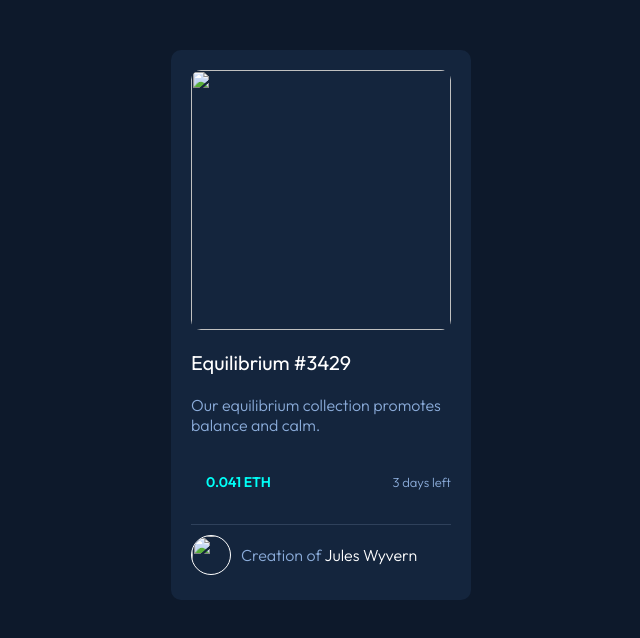
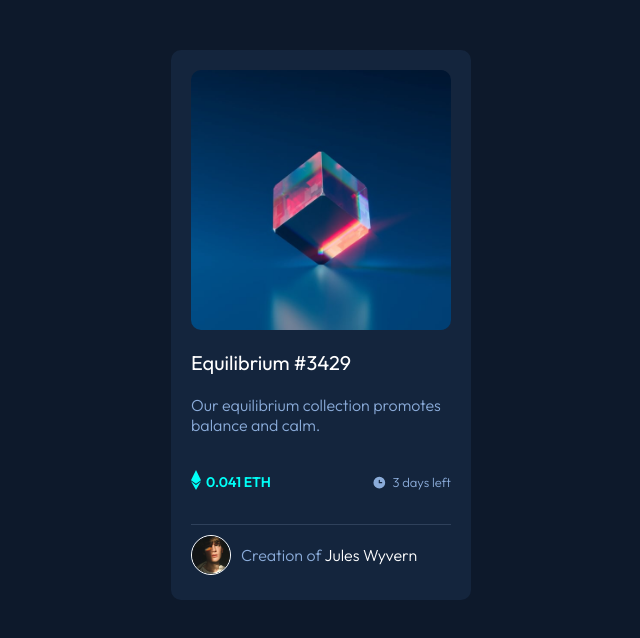
Before and after one commit to martinsetaro/Frontend-Mentor-NFT-preview-card-component, a plain HTML site: page index.html in a window 1280 px wide. Shown: the whole page, without its empty margins (319-959 px from the left). Drawn offline with Linux system fonts and the light colour scheme.

Commit message:
Update index.html

```diff
--- a/index.html
+++ b/index.html
@@ -16,9 +16,9 @@
 <body>
   <main>
     <section class="content">
-      <img src="./nft-preview-card-component-main/images/image-equilibrium.jpg" alt="">
+      <img src="../images/image-equilibrium.jpg" alt="">
       <div class="eye">
-        <img src="./nft-preview-card-component-main/images/icon-view.svg" alt="">
+        <img src="../images/icon-view.svg" alt="">
       </div>
       <div class="first_text">
         <h2>Equilibrium #3429</h2>
@@ -26,16 +26,16 @@
       </div>
       <div class="secondary_text">
         <div class="secondary_text--left">
-          <img src="./nft-preview-card-component-main/images/icon-ethereum.svg" alt="">
+          <img src="../images/icon-ethereum.svg" alt="">
           <h2>0.041 ETH</h2>
         </div>
         <div class="secondary_textRight">
-          <img src="./nft-preview-card-component-main/images/icon-clock.svg" alt="">
+          <img src="../images/icon-clock.svg" alt="">
           <h2>3 days left</h2>
         </div>
       </div>
          <div class="third_text">
-          <img src="./nft-preview-card-component-main/images/image-avatar.png"><h2><span class="name_color">Creation of </span>Jules Wyvern</h2>
+          <img src="../images/image-avatar.png"><h2><span class="name_color">Creation of </span>Jules Wyvern</h2>
 
          </div>
 
```
